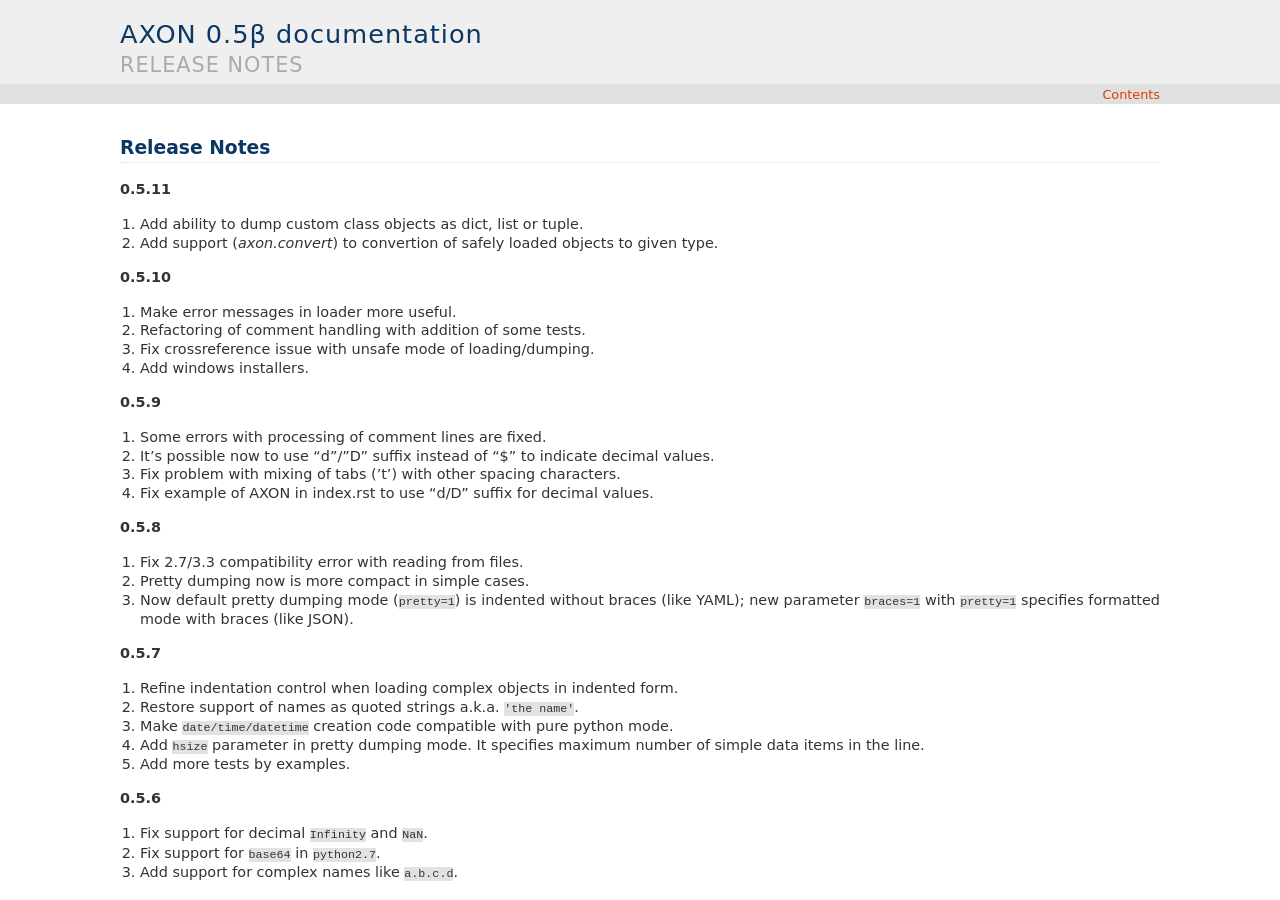
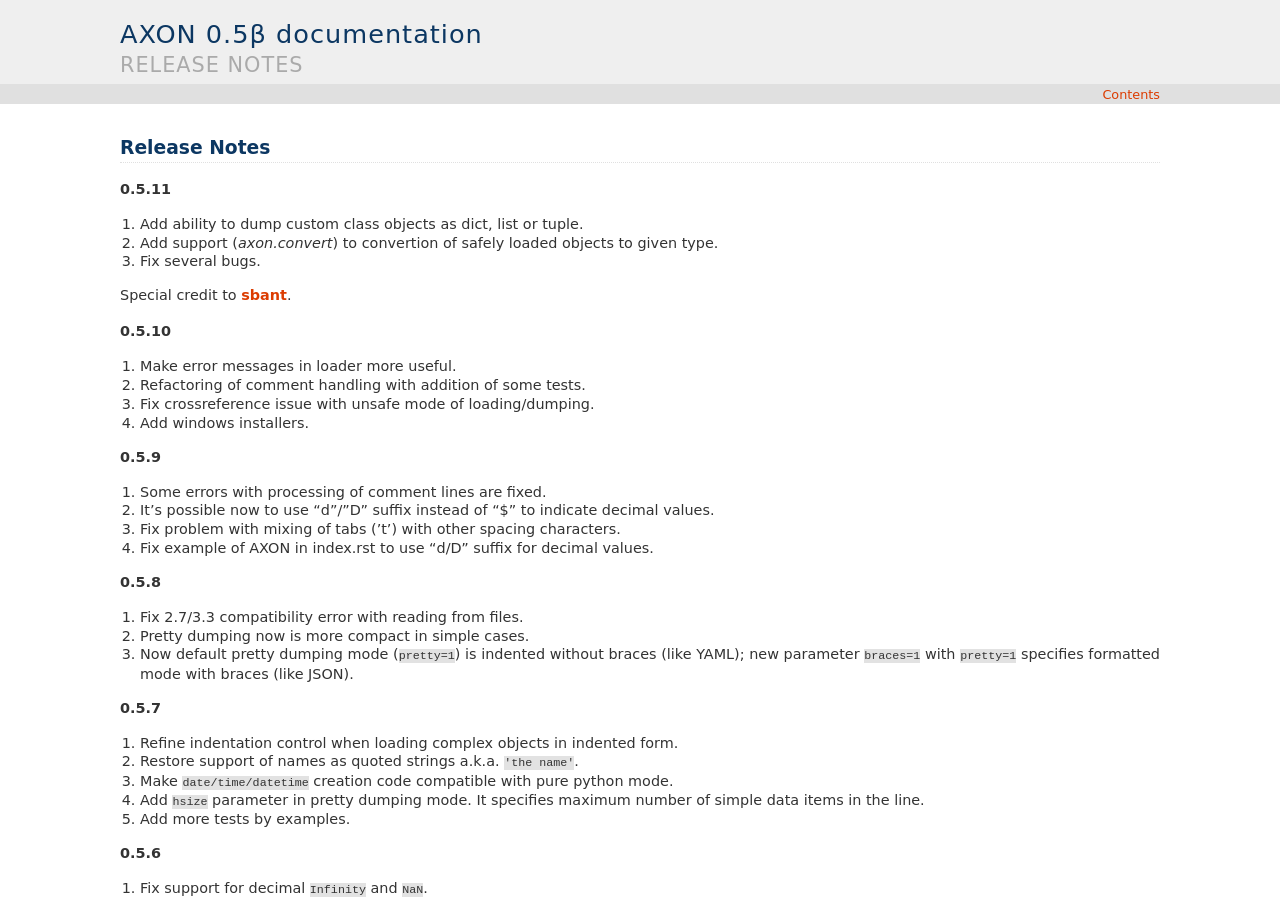
Before and after one commit to intellimath/pyaxon, a Sphinx documentation site: the page built from docs/changelog.rst, in a window 1280 px wide and 900 px high. Built offline with Sphinx 7.4.7, drawn with Linux system fonts in a browser that asks for light colours.

Commit message:
Changelog

```diff
--- a/docs/changelog.rst
+++ b/docs/changelog.rst
@@ -5,6 +5,9 @@ Release Notes
 
 1. Add ability to dump custom class objects as dict, list or tuple.
 2. Add support (`axon.convert`) to convertion of safely loaded objects to given type.
+3. Fix several bugs.
+
+Special credit to `sbant <https://bitbucket.org/sbant1983>`_.
 
 **0.5.10**
 
--- a/setup.py
+++ b/setup.py
@@ -38,7 +38,7 @@ class build_py(_build_py):
             modules = [m for m in modules if m[2] not in py_ext_modules]
         return modules
 
-use_cython = 1
+use_cython = 0
 
 if use_cython:
     from Cython.Distutils import Extension, build_ext
```
